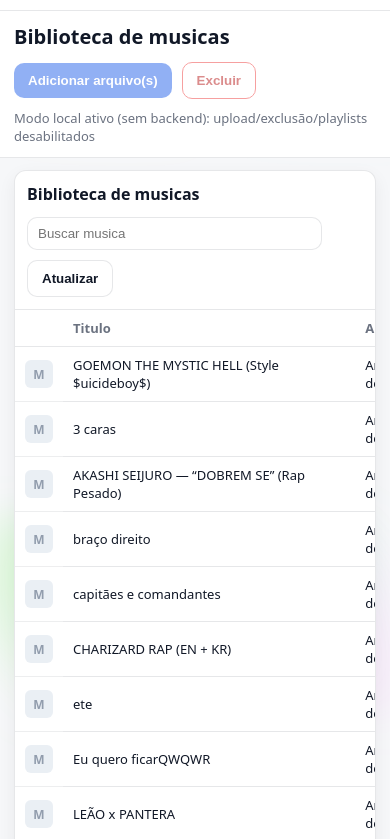
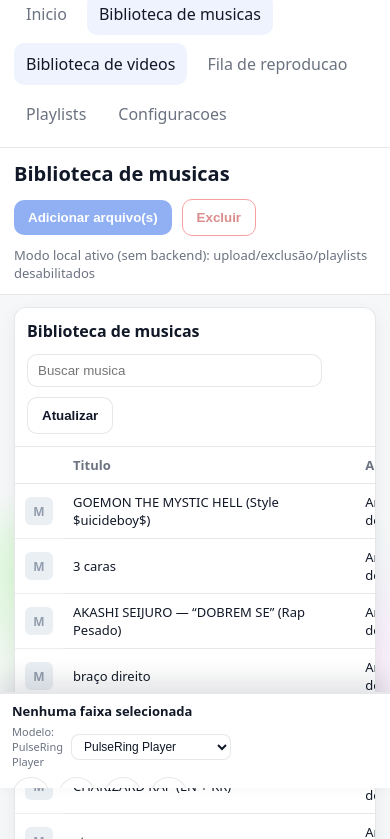
Before and after one commit to Jpdezoito/sitedemusica, a plain HTML site: page index.html in a window 390 px wide. Shown: the part 56-895 px from the top of the page. Drawn offline with Linux system fonts and the light colour scheme.

Commit message:
Fix mobile nav visibility and pin player footer without clipping

```diff
--- a/web/styles.css
+++ b/web/styles.css
@@ -14,6 +14,11 @@
 
 * {
   box-sizing: border-box;
+}
+
+html,
+body {
+  height: 100%;
 }
 
 body {
@@ -930,8 +935,10 @@ select:focus-visible {
     z-index: 40;
     height: auto;
     flex-direction: row;
-    align-items: center;
-    overflow-x: auto;
+    align-items: flex-start;
+    overflow-x: visible;
+    overflow-y: visible;
+    flex-wrap: wrap;
     border-right: none;
     border-bottom: 1px solid var(--border);
     padding: 12px 14px;
@@ -940,7 +947,8 @@ select:focus-visible {
   nav {
     flex-direction: row;
     gap: 8px;
-    white-space: nowrap;
+    white-space: normal;
+    flex-wrap: wrap;
   }
 
   .logo {
@@ -990,6 +998,10 @@ select:focus-visible {
 }
 
 @media (max-width: 600px) {
+  .main {
+    padding-bottom: calc(178px + env(safe-area-inset-bottom));
+  }
+
   .topbar {
     padding: 12px 14px;
   }
@@ -1007,6 +1019,12 @@ select:focus-visible {
   }
 
   .player {
+    position: fixed;
+    left: 0;
+    right: 0;
+    bottom: 0;
+    z-index: 60;
+    width: 100%;
     grid-template-columns: 1fr;
     grid-template-areas:
       "now"
@@ -1015,6 +1033,8 @@ select:focus-visible {
       "volume";
     padding: 10px 12px calc(12px + env(safe-area-inset-bottom));
     gap: 8px;
+    max-height: 46svh;
+    overflow-y: auto;
   }
 
   .app {
```
